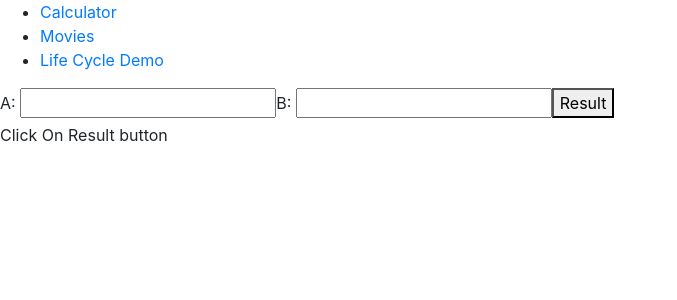
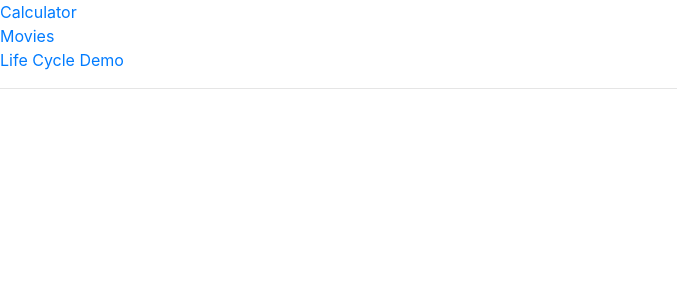
Before and after one commit to kvsiva/my-app, a React (Create React App) app: page / in a window 1280 px wide. Shown: the top 300 px of the page, without its empty margins (0-677 px from the left). Built offline with nearby package versions, Linux system fonts and the light colour scheme.

Commit message:
refactored code

```diff
--- a/src/App.js
+++ b/src/App.js
@@ -4,40 +4,14 @@ import "./App.css";
 import InstructorApp from "./components/InstructorApp";
 import ListCoursesComponentApp from "./components/ListCoursesComponentApp";
 import Movie from "./movie/Movie";
-import Movies from "./Movies/Movies";
-import Calculator from "./Calculator/Calculator";
-import LifeCycleDemo from "./LifeCycleDemo/LifeCycleDemo";
 
-import { BrowserRouter as Router, Switch, Route, Link } from "react-router-dom";
+import { BrowserRouter as Router, Switch } from "react-router-dom";
+import { CustomeRouter } from "./CustomeRouter";
 
 function App() {
   return (
     <Router>
-      <div>
-        <ul>
-          <li>
-            <Link to="/">Calculator</Link>
-          </li>
-          <li>
-            <Link to="/movies">Movies</Link>
-          </li>
-          <li>
-            <Link to="/lifecycledemo">Life Cycle Demo</Link>
-          </li>
-        </ul>
-
-        <Switch>
-          <Route path="/movies">
-            <Movies />
-          </Route>
-          <Route path="/lifecycledemo">
-            <LifeCycleDemo />
-          </Route>
-          <Route path="/">
-            <Calculator />
-          </Route>
-        </Switch>
-      </div>
+      <CustomeRouter />
     </Router>
   );
 }
--- /dev/null
+++ b/src/CustomeRouter.js
@@ -0,0 +1,24 @@
+import React from "react";
+import Movies from "./Movies/Movies";
+import Calculator from "./Calculator/Calculator";
+import LifeCycleDemo from "./LifeCycleDemo/LifeCycleDemo";
+import { Route, Link } from "react-router-dom";
+export function CustomeRouter() {
+  return (
+    <div>
+      <Link to="/calc">Calculator</Link> <br />
+      <Link to="/movies">Movies</Link> <br />
+      <Link to="/lifecycledemo">Life Cycle Demo</Link>
+      <hr />
+      <Route path="/movies">
+        <Movies />
+      </Route>
+      <Route path="/lifecycledemo">
+        <LifeCycleDemo />
+      </Route>
+      <Route path="/calc">
+        <Calculator />
+      </Route>
+    </div>
+  );
+}
```
